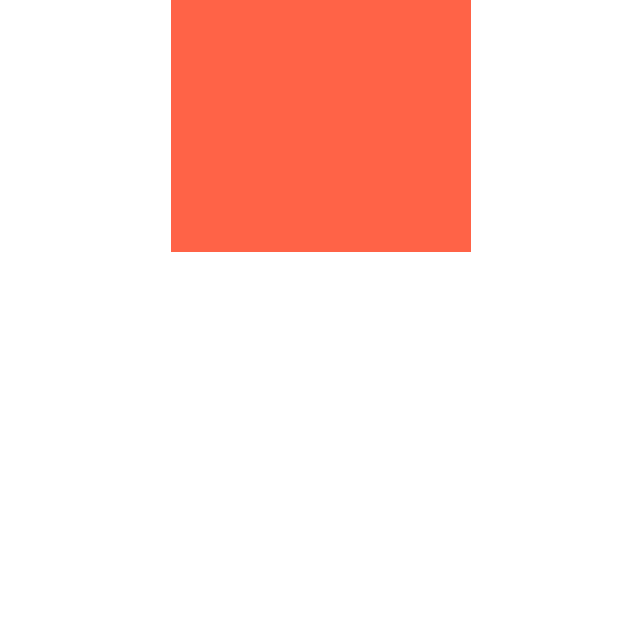
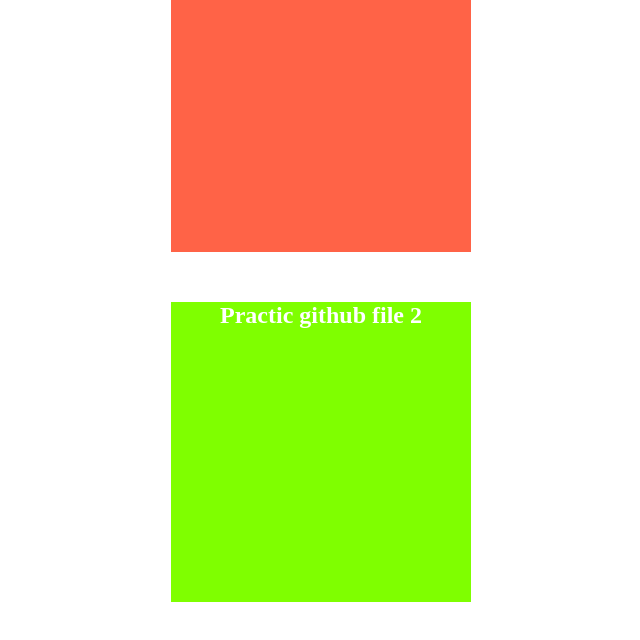
Before and after one commit to Saikat0098/Practic-github, a plain HTML site: page index.html in a window 1280 px wide. Shown: the part 98-738 px from the top of the page, without its empty margins (319-959 px from the left). Drawn offline with Linux system fonts and the light colour scheme.

Commit message:
first repo

```diff
--- a/index.html
+++ b/index.html
@@ -10,5 +10,9 @@
         <h2>Practic github</h2>
 
     </div>
+    <div style="width: 300px; height: 300px; color: rgb(255, 255, 255); margin: 50px auto; background-color: chartreuse; text-align: center;" >
+        <h2>Practic github file 2</h2>
+
+    </div>
 </body>
 </html>
```
